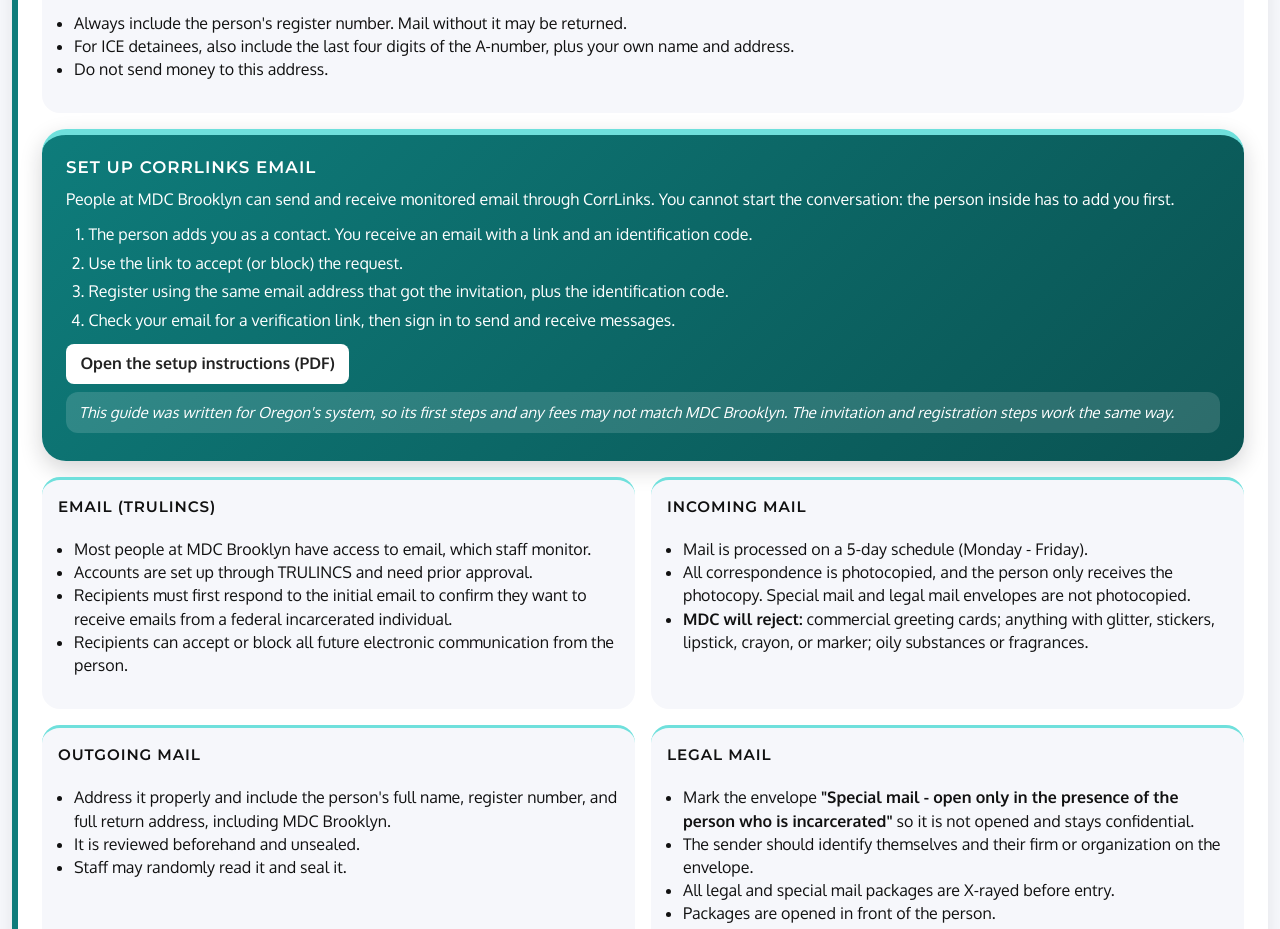
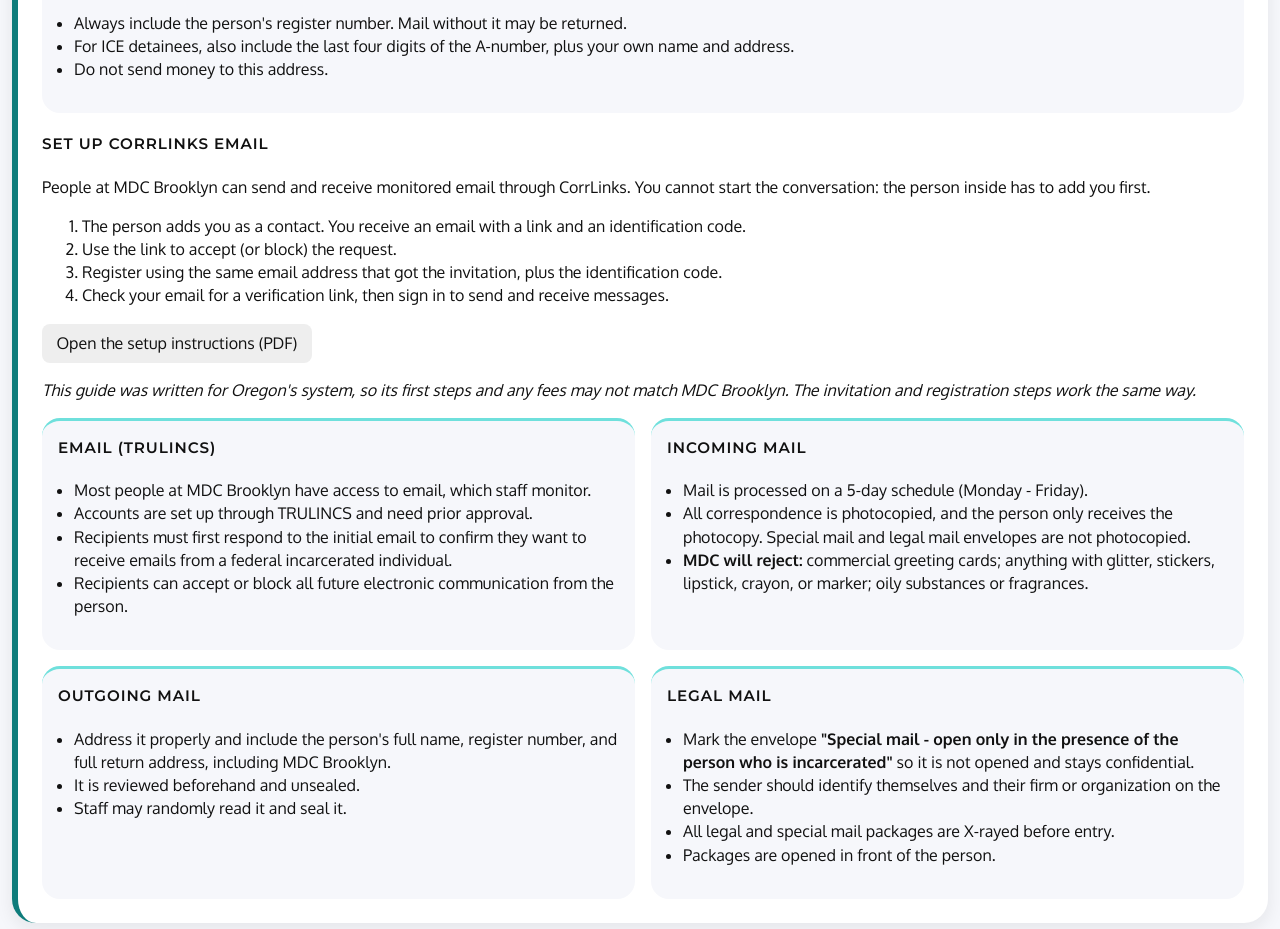
Before and after one commit to phoebegrace8124-cyber/visitingpage2, a plain HTML site: page index.html in a window 1280 px wide. Shown: the part 4580-5509 px from the top of the page. Drawn offline with nearby package versions, Linux system fonts and the light colour scheme.

Commit message:
Delete CorrLinks box styles from styles.css
Removed styles for the CorrLinks teal box and its related elements.

```diff
--- a/styles.css
+++ b/styles.css
@@ -208,20 +208,6 @@ ol.schedule-list{padding-left:1.4rem}
   .site-header nav a{margin:0 1rem 0 0}
 }
 
-/* CorrLinks teal box */
-.corrlinks-box{background:linear-gradient(135deg,var(--accent),var(--accent-dark));color:#fff;border-top:6px solid var(--accent-light);border-radius:var(--radius-lg);padding:1.25rem 1.5rem;margin:1rem 0;box-shadow:0 8px 22px rgba(20,20,30,0.18)}
-.corrlinks-box h4{margin:0 0 .25rem;font-size:1.05rem}
-.corrlinks-box p{margin:.5rem 0}
-.corrlinks-box ol{padding-left:1.4rem;margin:.75rem 0}
-.corrlinks-box li{margin:.35rem 0}
-.corrlinks-box .btn{background:#fff;color:var(--accent-2);font-weight:700}
-.corrlinks-note{padding:.6rem .8rem;background:rgba(255,255,255,0.14);border-radius:var(--radius-sm);font-size:.95rem}
-
-@media print{
-  .corrlinks-box{background:#fff !important;color:#000;border:1px solid #000;box-shadow:none}
-  .corrlinks-note{background:#f3f3f3}
-}
-
 /* Bigger, bolder section titles */
 .section-box > h3{font-size:1.5rem;font-weight:600;line-height:1.3;margin-bottom:1rem}
 @media (max-width:720px){
```
